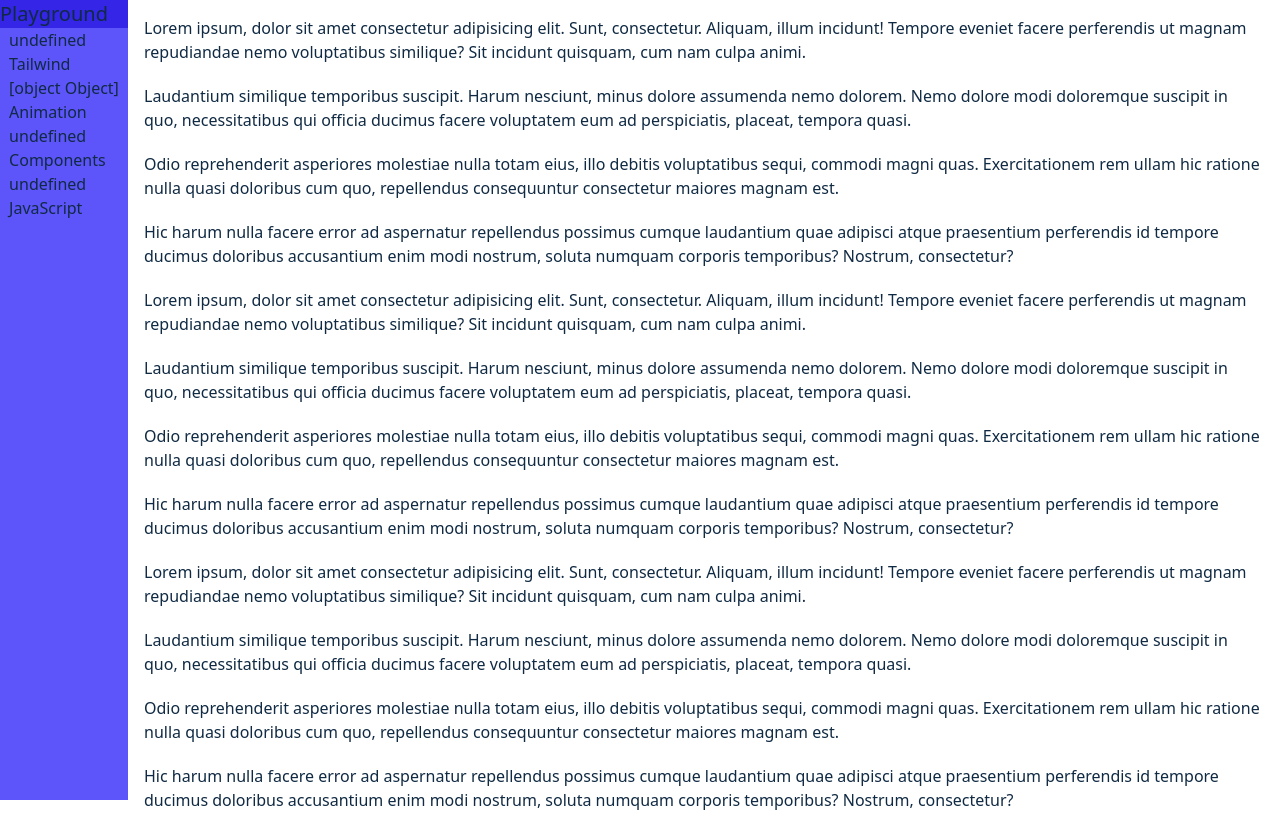
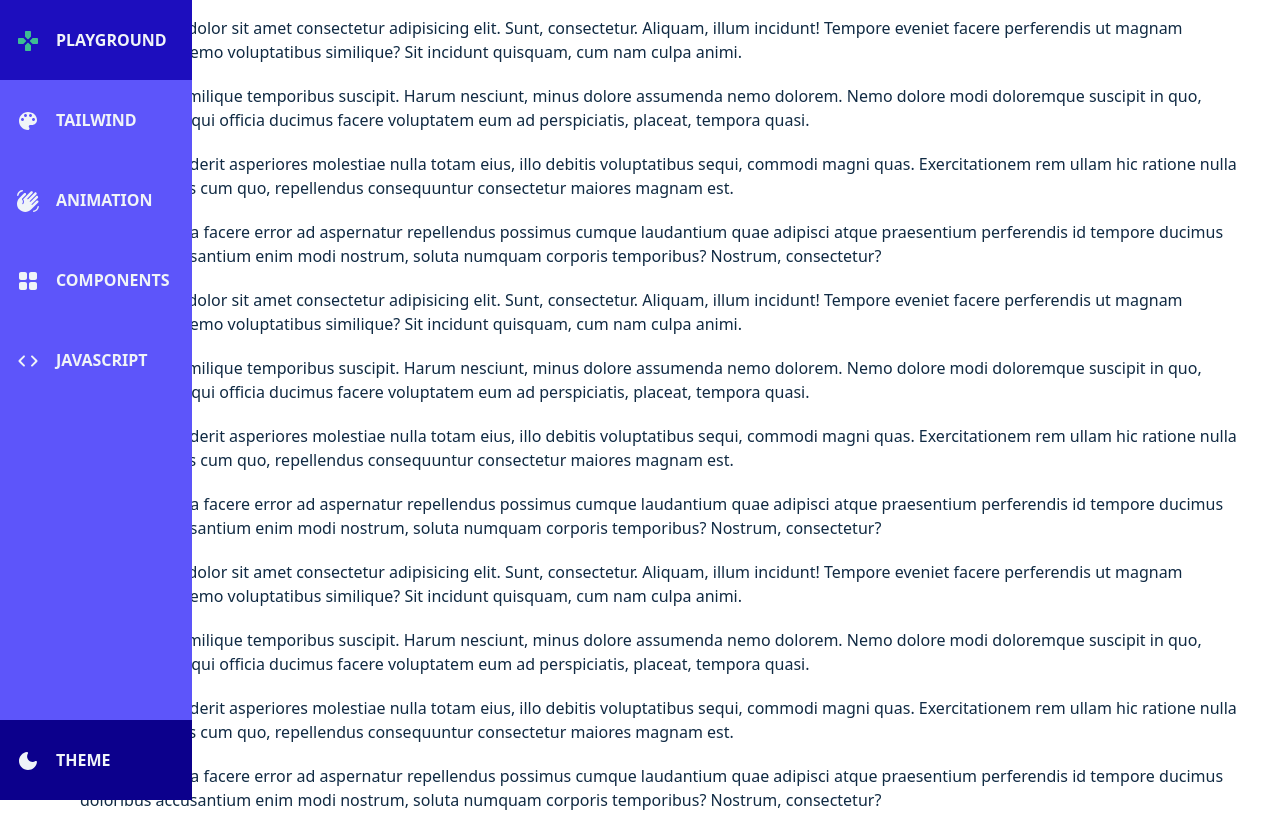
Before and after one commit to tjburton/dev-playground, a React (Vite) app: page / in a window 1280 px wide. Built offline with nearby package versions, Linux system fonts and the light colour scheme.

Commit message:
implemented sidebar styling - albeit with terrible colours

```diff
--- a/src/components/Container.tsx
+++ b/src/components/Container.tsx
@@ -1,5 +1,6 @@
 import { ReactNode } from 'react';
 import styled from 'styled-components';
+import { SIDEBAR_WIDTH } from '../styles/styles';
 
 const Container = ({ children }: { children: ReactNode }) => {
   return (
@@ -10,7 +11,7 @@ const Container = ({ children }: { children: ReactNode }) => {
 };
 
 const StyledContainer = styled.main`
-  margin-left: 8rem;
+  margin-left: ${SIDEBAR_WIDTH};
   padding: 1rem;
 `;
 
--- a/src/components/Sidebar.tsx
+++ b/src/components/Sidebar.tsx
@@ -1,22 +1,23 @@
 import { useState } from 'react';
+import styled from 'styled-components';
+import CodeRounded from '@mui/icons-material/CodeRounded';
+import ColorLensRoundedIcon from '@mui/icons-material/ColorLensRounded';
+import GridViewRounded from '@mui/icons-material/GridViewRounded';
+import WavingHandRoundedIcon from '@mui/icons-material/WavingHandRounded';
+import GamepadRoundedIcon from '@mui/icons-material/GamepadRounded';
+import DarkModeRoundedIcon from '@mui/icons-material/DarkModeRounded';
 
-// import TailwindLogo from '../assets/Tailwind_CSS_Logo.svg';
-// import PlaygroundLogo from '../assets/pg-logo.png';
-import styled from 'styled-components';
-import { COLOURS } from '../styles/styles';
-import CodeRounded from '@mui/icons-material';
-import CssRounded from '@mui/icons-material';
-import GridViewRounded from '@mui/icons-material';
-import WavingHandRoundedIcon from '@mui/icons-material/WavingHandRounded';
-
-const { primary } = COLOURS;
+import { COLOURS, SIDEBAR_WIDTH } from '../styles/styles';
+const { primary, secondary, neutral } = COLOURS;
 type SectionTypes = 'Tailwind' | 'Animation' | 'Components' | 'JavaScript';
 
 const sections = [
-  { id: 1, name: 'Tailwind', icon: `${CssRounded}` },
-  { id: 2, name: 'Animation', icon: `${WavingHandRoundedIcon}` },
-  { id: 3, name: 'Components', icon: `${CodeRounded}` },
-  { id: 4, name: 'JavaScript', icon: `${GridViewRounded}` },
+  { id: 1, name: 'Playground', icon: <GamepadRoundedIcon /> },
+  { id: 2, name: 'Tailwind', icon: <ColorLensRoundedIcon /> },
+  { id: 3, name: 'Animation', icon: <WavingHandRoundedIcon /> },
+  { id: 4, name: 'Components', icon: <GridViewRounded /> },
+  { id: 5, name: 'JavaScript', icon: <CodeRounded /> },
+  { id: 6, name: 'Theme', icon: <DarkModeRoundedIcon /> },
 ];
 
 const Sidebar = () => {
@@ -28,46 +29,87 @@ const Sidebar = () => {
 
   return (
     <SidebarContainer>
-      <StyledHeading>
-        <h1 className='text-xl'>Playground</h1>
-      </StyledHeading>
-
-      <div>
+      <StyledMenu>
         {sections.map(({ name, icon }) => {
           return (
-            <div>
-              <div>{icon}</div>
-              <div>{name}</div>
-            </div>
+            <StyledMenuItem key={name}>
+              <StyledIcon>{icon}</StyledIcon>
+              <StyledMenuHeading>{name.toUpperCase()}</StyledMenuHeading>
+            </StyledMenuItem>
           );
         })}
-      </div>
+      </StyledMenu>
     </SidebarContainer>
   );
 };
 
-const ImageLogo = ({
-  imgSrc,
-  heading,
-}: {
-  imgSrc: string;
-  heading: string;
-}) => <img src={imgSrc} alt={`${heading.toLowerCase()} logo`} />;
+const ImageLogo = ({ imgSrc, heading }: { imgSrc: string; heading: string }) => (
+  <img src={imgSrc} alt={`${heading.toLowerCase()} logo`} />
+);
 
-const StyledHeading = styled.h1`
-  background-color: ${primary[700]};
+const StyledMenuHeading = styled.div`
+  width: 5rem;
+  display: none;
+  color: ${neutral[50]};
+`;
+
+const StyledIcon = styled.div`
+  width: 2rem;
+  color: ${neutral[50]};
+`;
+
+const StyledMenuItem = styled.div`
+  display: flex;
+  height: 5rem;
+  align-items: center;
   width: 100%;
+  gap: 0.5rem;
+  color: ${primary[900]};
+  font-weight: 600;
+  padding-left: 1rem;
+
+  &:first-child {
+    background-color: ${primary[900]};
+    color: ${primary[50]};
+    font-weight: bold;
+  }
+
+  &:last-child {
+    position: absolute;
+    bottom: 0;
+    margin-top: auto;
+    background-color: ${primary[900]};
+    color: ${primary[50]};
+  }
+
+  &:hover {
+    background-color: ${primary[800]};
+  }
+
+  &:hover ${StyledIcon} {
+    color: ${secondary[400]};
+  }
+`;
+
+const StyledMenu = styled.div`
+  display: flex;
+  flex-direction: column;
+  align-items: center;
 `;
 
 const SidebarContainer = styled.div`
-  display: flex;
-  flex-direction: column;
-  position: absolute;
-  top: 0;
-  bottom: 0;
-  min-width: 8rem;
+  position: fixed;
+  height: 100vh;
+  width: ${SIDEBAR_WIDTH};
   background-color: ${primary[500]};
-  align-items: center;
+
+  &:hover {
+    width: 12rem;
+  }
+
+  &:hover ${StyledMenuHeading} {
+    display: block;
+  }
 `;
 
 export default Sidebar;
--- a/src/styles/styles.ts
+++ b/src/styles/styles.ts
@@ -88,3 +88,5 @@ export const COLOURS = {
   neutral: NEURTAL,
   support: SUPPORT,
 };
+
+export const SIDEBAR_WIDTH = '4rem';
```
